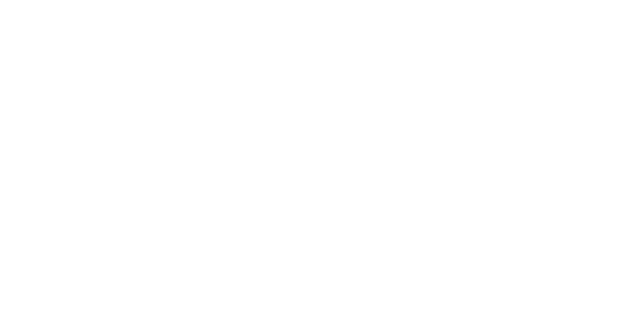
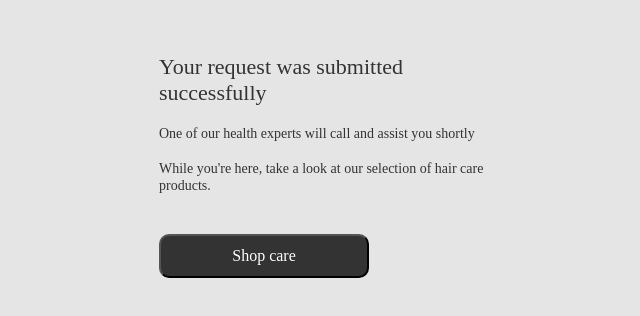
Before and after one commit to ShubhamAgarwal-GHC/GHC-consultation-personal, a React (Create React App) app: page /freeConsultation in a window 1280 px wide. Before the commit this address had no page. Shown: the part 122-438 px from the top of the page, without its empty margins (225-865 px from the left). Built offline with nearby package versions, Linux system fonts and the light colour scheme.

Commit message:
book free consultation page

```diff
--- a/src/Components/App.jsx
+++ b/src/Components/App.jsx
@@ -10,6 +10,7 @@
 import QuestionsCard from "./QuestionsCard";
 import RecommentProduct from "./RecommendProduct";
 import BookingSelectionPage from "./BookingSelectionPage";
+import FreeConsultation from "./FreeConsultation";
 
 
 import ContactForm from "./ContactForm"
@@ -25,6 +26,7 @@
             <Route path="/contactForm" element={<ContactForm />}></Route>
             <Route path="/recommendProduct" element={<RecommentProduct />}></Route>
             <Route path="/bookingSelectionPage" element={<BookingSelectionPage />}></Route>
+            <Route path="/freeConsultation" element={<FreeConsultation />}></Route>
           </Routes>
         </Store>
       </div>
--- a/src/Components/BookingSelectionPage.jsx
+++ b/src/Components/BookingSelectionPage.jsx
@@ -1,11 +1,20 @@
 import React, { useContext } from "react";
+import { useNavigate } from "react-router-dom";
 import CONSTANT from '../Constants/constant.json'
 import { Context } from "./Store";
 import "../Css/BookingSelectionPage.css"
 
 const BookingSelectionPage = () => {
   const [consultDataState, setConsultDataState] = useContext(Context); // this is the global object which stores all the info
+  const navigate = useNavigate();
   console.log("setConsultDataState",setConsultDataState);
+
+  const handleFreeConsultation = () => {
+    navigate("/freeConsultation", {
+        state: {},
+      });
+  }
+
   return (
     <div className="bookingSelectionPage">
       <div className="heading">
@@ -16,7 +25,7 @@
       </div>
       <div className="chooseOption">
         <div className="bookACall">
-          <button>{CONSTANT.BookFREEConsultation}</button>
+          <button onClick={() => handleFreeConsultation()}>{CONSTANT.BookFREEConsultation}</button>
         </div>
         <div className="recommend">
           <button>{CONSTANT.GoWithRecommendedProducts}</button>
--- /dev/null
+++ b/src/Components/FreeConsultation.jsx
@@ -0,0 +1,28 @@
+import React, { useContext } from "react";
+import CONSTANT from "../Constants/constant.json";
+import { Context } from "./Store";
+import "../Css/FreeConsultation.css";
+const FreeConsultation = () => {
+  const [consultDataState, setConsultDataState] = useContext(Context);
+  console.log("setConsultDataState", setConsultDataState);
+
+  const handleClick = () => {
+    console.log("need to link to shopify")
+  }
+
+  return (
+    <div className="freeConsultation">
+      <div className="heading">
+        <h1>{CONSTANT.YourRequestWasSubmittedSuccessfully}</h1>
+      </div>
+      <div className="subHeading">
+        {CONSTANT.FreeBookingSubHeading.map((subHeading, index) => {
+          return <li key={index}>{subHeading}</li>;
+        })}
+      </div>
+      <button onClick={() => handleClick()}>{`Shop ${consultDataState.category.toLowerCase()} care`}</button>
+    </div>
+  );
+};
+
+export default FreeConsultation;
--- a/src/Constants/constant.json
+++ b/src/Constants/constant.json
@@ -10,6 +10,8 @@
     "WeRecommendYouToConnectWithOurExpert" : "We recommend you to connect with our Expert.",
     "BookFREEConsultation" : "Book a FREE Consultation",
     "GoWithRecommendedProducts": "Go with recommended products",
+    "YourRequestWasSubmittedSuccessfully": "Your request was submitted successfully",
+    "FreeBookingSubHeading": ["One of our health experts will call and assist you shortly","While you're here, take a look at our selection of hair care products."],
 
 
     "KNOW_WHATS_RIGHT_FOR_YOU" : "Know what's right for you",
--- a/src/Css/BookingSelectionPage.css
+++ b/src/Css/BookingSelectionPage.css
@@ -82,6 +82,14 @@
     background: #FFFFFF;
 }
 
+.bookACall>button:hover{
+    cursor: pointer;
+}
+
+.recommend>button:hover{
+    cursor: pointer;
+}
+
 @media only screen and (max-device-width: 480px){
     .bookingSelectionPage>.heading {
         margin-bottom: -220px;
--- /dev/null
+++ b/src/Css/FreeConsultation.css
@@ -0,0 +1,72 @@
+body{
+    background: #E5E5E5;
+}
+.freeConsultation {
+    display: flex;
+    flex-direction: column;
+    height: 100vh;
+    width: 50vw;
+    margin-left: 30%;
+}
+
+.freeConsultation>.heading {
+    /* border: 2px solid red; */
+    width: 302px;
+    height: 52px;
+    margin-top: 176px;
+    margin-bottom: 3%;
+}
+
+.freeConsultation>.heading>h1 {
+    font-family: 'Futura Md BT';
+    font-style: normal;
+    font-weight: 400;
+    font-size: 22px;
+    line-height: 26px;
+    color: #333333;
+}
+
+.freeConsultation>.subHeading {
+    /* border: 2px solid black; */
+}
+
+.freeConsultation>.subHeading>li {
+    width: 327px;
+    height: 35px;
+    font-family: 'Futura Md BT';
+    font-style: normal;
+    font-weight: 400;
+    font-size: 14px;
+    line-height: 17px;
+    color: #333333;
+    list-style: none;
+}
+
+.freeConsultation>button {
+    width: 210px;
+    height: 44px;
+    background: #333333;
+    border-radius: 10px;
+    font-family: 'Futura Hv BT';
+    font-style: normal;
+    font-weight: 400;
+    font-size: 16px;
+    line-height: 19px;
+    color: #FFFFFF;
+    margin-top: 6%;
+}
+
+button:hover{
+    cursor: pointer;
+}
+
+@media only screen and (max-device-width: 480px) {
+    .freeConsultation{
+        margin: auto;
+        width: 80vw;
+    }
+    .freeConsultation>button{
+        margin-left: 50px;
+        margin-top: 20%;
+    }
+}
```
